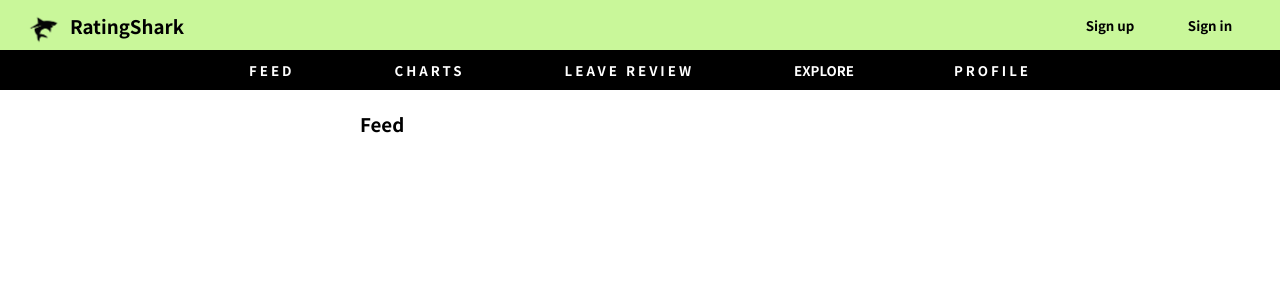
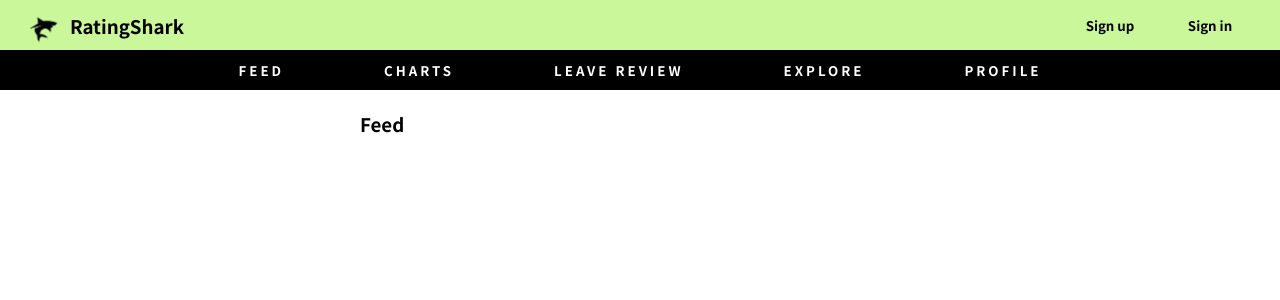
Before and after one commit to adam3norton/ratingShark, a Django app: page / in a window 1280 px wide. Shown: the top 300 px of the page. Run offline with Django 4.2, Linux system fonts and the light colour scheme; data that the repository does not hold is empty; some web fonts are replaced.

Commit message:
fixed styles

```diff
--- a/RatingShark/settings.py
+++ b/RatingShark/settings.py
@@ -82,7 +82,7 @@ DATABASES = {
         'ENGINE': 'django.db.backends.postgresql',
         'NAME': 'ratingshark',
         'USER' : 'postgres',
-        'PASSWORD' : "th!sismyd@tab@sePa55word",
+        'PASSWORD' : "kl;'",
         'HOST': 'localhost'
     }
 }
--- a/templates/base.html
+++ b/templates/base.html
@@ -75,7 +75,7 @@
         </a>
         <a href="{% url 'explore' %}">
             <div style="color: #ffffff; display: grid; place-items: center; padding: 0 50px 0 50px;">
-                <h5>EXPLORE</h5>
+                <h5 style="letter-spacing: 3px;">EXPLORE</h5>
             </div>
         </a>
         <a href="{% url 'profile' method='homeAccount' %}">
--- a/templates/homepages/explore.html
+++ b/templates/homepages/explore.html
@@ -45,7 +45,9 @@
         </a>
     {% endfor %}
 {% else %}
-    <h4>Search for Artists, Tracks, or Albums</h4>
+    <div style="padding: 12px;">
+        <h4>Search for Artists, Tracks, or Albums</h4>
+    </div>
 {% endif %}
 
 
```
